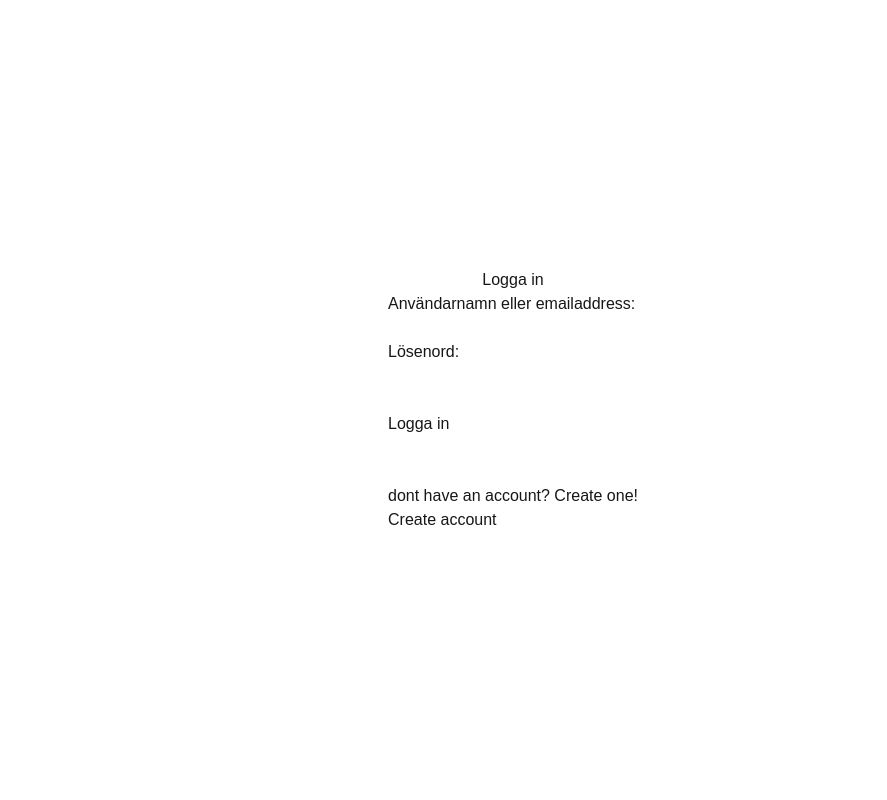
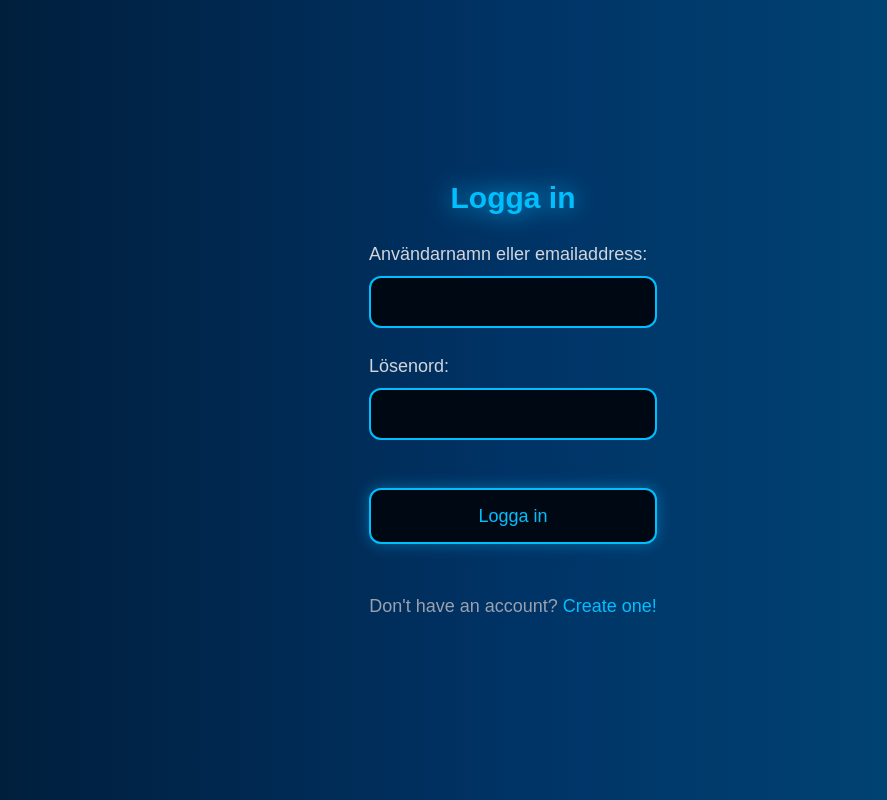
Before and after one commit to Zwee42/TMUK14Project, a Next.js app in the folder hellosociallife/: page /login in a window 1280 px wide. Shown: the whole page, without its empty margins (127-1014 px from the left). Built offline with nearby package versions, Linux system fonts and the light colour scheme.

Commit message:
idk just commiting i tink tehe

```diff
--- a/hellosociallife/pages/index.tsx
+++ b/hellosociallife/pages/index.tsx
@@ -1,20 +1,37 @@
+export default function Home() {
+  const handleSignUp = () => {
+    window.location.href = "/register";
+  };
 
-
-
-export default function Home() {
-
-  const arr = [1, 2, 3, 4, 5];
-
+  const handleSignIn = () => {
+    window.location.href = "/login";
+  };
 
   return (
-    <div className="flex justify-center items-center min-h-screen">
-      {arr.map((item, index) => (
-        <div key={index}>{item}</div>
-      ))}
+    <div className="h-screen flex flex-col items-center justify-center bg-gradient-to-r from-[#001a33] via-[#003366] to-[#004d7a] text-gray-200 p-8 font-sans">
+      <h1 className="mb-4 text-[3.5rem] font-bold text-[#00bfff] font-[Segoe_Script] drop-shadow-[0_0_12px_rgba(0,191,255,0.9)]">
+        HSL - HELLO SOCIAL LIFE
+      </h1>
 
-      <p className="text-center">
-        HEJ
+      <p className="text-lg text-gray-400 mb-8">
+        Welcome to your new favourite social platform!
       </p>
+
+      <div className="flex flex-col gap-4">
+        <button
+          onClick={handleSignIn}
+          className="px-10 py-3 text-lg bg-[#000814] text-[#00bfff] border-2 border-[#00bfff] rounded-xl shadow-[0_0_15px_rgba(0,191,255,0.4)] transition-all duration-300 hover:bg-[#001a33]"
+        >
+          Sign In
+        </button>
+
+        <button
+          onClick={handleSignUp}
+          className="px-10 py-3 text-lg bg-[#000814] text-[#00bfff] border-2 border-[#00bfff] rounded-xl shadow-[0_0_15px_rgba(0,191,255,0.4)] transition-all duration-300 hover:bg-[#001a33]"
+        >
+          Sign Up
+        </button>
+      </div>
     </div>
   );
 }
--- a/hellosociallife/pages/login.tsx
+++ b/hellosociallife/pages/login.tsx
@@ -1,90 +1,79 @@
-
 import { useState } from "react";
 
-
 export default function Home() {
-
-  const [username, setUsername] = useState ("");
-  const [password, setPassword] = useState ("");
-
+  const [username, setUsername] = useState("");
+  const [password, setPassword] = useState("");
 
   const testUsername = "diexiy";
   const testPassword = "lösenord";
 
-  const handleLogin = ( e: React.MouseEvent) => {
+  const handleLogin = (e: React.MouseEvent) => {
     e.preventDefault();
 
-
-      if ( username === testUsername && password === testPassword) {
-
+    if (username === testUsername && password === testPassword) {
       window.location.href = "/";
     } else {
-          alert ("fel användernamn eller lösenord!!!");
+      alert("Fel användarnamn eller lösenord!!!");
     }
   };
 
-
-
   const reg_button = (e: React.MouseEvent) => {
-
     e.preventDefault();
-
     window.location.href = "/register";
-
   };
 
+  return (
+    <div className="h-screen flex flex-col items-center justify-center bg-gradient-to-r from-[#001a33] via-[#003366] to-[#004d7a] text-gray-200 p-8 font-sans">
+      <h2 className="text-3xl mb-6 font-semibold text-[#00bfff] drop-shadow-[0_0_12px_rgba(0,191,255,0.9)]">
+        Logga in
+      </h2>
 
-
-
-  return (
-
-    <div style={{
-      height: "100vh",         // full höjd på skärmen
-      display: "flex",         // aktiverar flexbox
-      justifyContent: "center", // centrerar horisontellt
-      alignItems: "center",     // centrerar vertikalt
-      flexDirection: "column",  // staplar allt uppifrån och ner
-    }}>
-
-      <h2> Logga in </h2>
-      <form>
+      <form className="flex flex-col gap-6">
+        <div>
+          <label htmlFor="username" className="block text-lg text-gray-300">
+            Användarnamn eller emailaddress:
+          </label>
+          <input
+            type="text"
+            id="username"
+            name="username"
+            value={username}
+            onChange={(e) => setUsername(e.target.value)}
+            className="mt-2 p-3 bg-[#000814] border-2 border-[#00bfff] text-white rounded-xl w-72 focus:outline-none focus:ring-2 focus:ring-[#00bfff]"
+          />
+        </div>
 
         <div>
-            <label htmlFor="username">Användarnamn eller emailaddress:</label><br />
-            <input type="text" id="username" name="username" value= {username} onChange={(e) => setUsername(e.target.value)}/>
-
+          <label htmlFor="password" className="block text-lg text-gray-300">
+            Lösenord:
+          </label>
+          <input
+            type="password"
+            id="password"
+            name="password"
+            value={password}
+            onChange={(e) => setPassword(e.target.value)}
+            className="mt-2 p-3 bg-[#000814] border-2 border-[#00bfff] text-white rounded-xl w-72 focus:outline-none focus:ring-2 focus:ring-[#00bfff]"
+          />
         </div>
 
+        <button
+          onClick={handleLogin}
+          className="px-10 py-3 mt-6 text-lg bg-[#000814] text-[#00bfff] border-2 border-[#00bfff] rounded-xl shadow-[0_0_15px_rgba(0,191,255,0.4)] transition-all duration-300 hover:bg-[#001a33]"
+        >
+          Logga in
+        </button>
 
-
-
-
-
-
-        <div>
-            <label htmlFor="password">Lösenord:</label>
-            <br />
-            <input type="password" id="password" name="password" value = {password} onChange={(e) => setPassword(e.target.value)}/>
+        <div className="mt-6 text-center text-gray-400">
+          <label className="text-lg">Don't have an account? </label>
+          <button
+            onClick={reg_button}
+            className="text-lg text-[#00bfff] hover:underline"
+          >
+            Create one!
+          </button>
         </div>
-        < br />
-
-          <button onClick={handleLogin}>Logga in</button> <br />
-
-          <br />
-
-          <br />
-            <label> dont have an account? Create one! </label>
-
-            < br />
-          < button onClick= {reg_button}> Create account </button>
-
       </form>
-
-
-
-
     </div>
-
-
   );
 }
```
Lines whose indentation alone changed are shown as unchanged.
